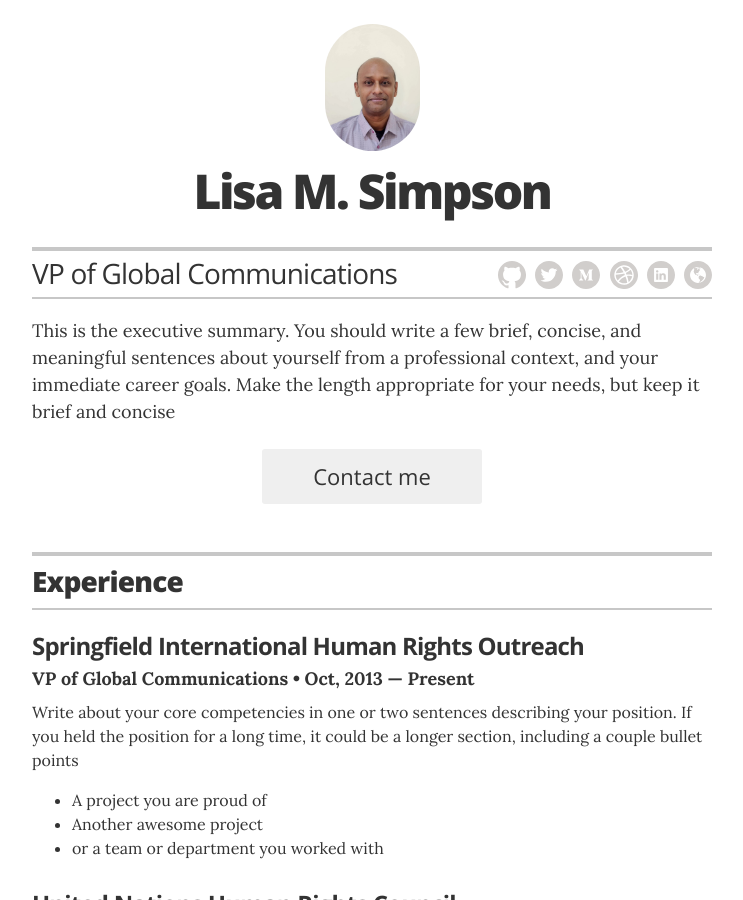
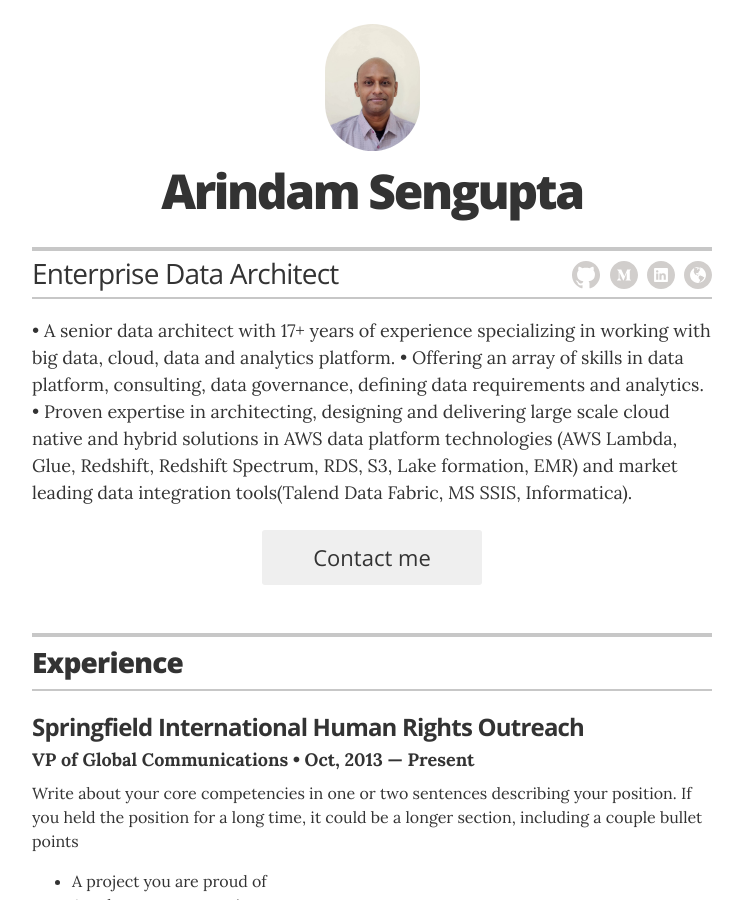
Before and after one commit to asg-dev-23/asg-dev-23.github.io, a Jekyll site: the page built from index.html, in a window 1280 px wide and 900 px high. Shown: the whole window, without its empty margins (268-1011 px from the left). Built offline with Jekyll 4.4.1, drawn with Linux system fonts in a browser that asks for light colours.

Commit message:
updated profile

```diff
--- a/_config.yml
+++ b/_config.yml
@@ -9,55 +9,54 @@ sass:
   style: compressed
 
 # Resume settings
-resume_avatar:                  "true"
-resume_name:                    "Lisa M. Simpson"
-resume_title:                   "VP of Global Communications"
+resume_avatar: "true"
+resume_name: "Arindam Sengupta"
+resume_title: "Enterprise Data Architect"
 
 # used for the contact button in _layouts/resume.html
-resume_contact_email:           "lisasimpson@youremailaddress.com"
+resume_contact_email: "connect@arindamsg.cloud"
 
 # the next two items are used for schema itemprops in _layouts/resume.html
-resume_contact_telephone:       "555-7334"
-resume_contact_address:         "742 Evergreen Terrace, Springfield"
+resume_contact_telephone: "(91)-9051577788"
+resume_contact_address: "Kolkata, West Bengal, India"
 
-resume_header_contact_info:     "742 Evergreen Terrace, Springfield • 555-7334 • lisasimpson@youremailaddress.com"
-display_header_contact_info:    "false"
+resume_header_contact_info: "Kolkata, West Bengal, India • (91)-9051577788 • connect@arindamsg.cloud"
+display_header_contact_info: "false"
 
-resume_header_intro: "<p>This is the executive summary. You should write a few brief, concise, and meaningful sentences about yourself from a professional context, and your immediate career goals. Make the length appropriate for your needs, but keep it brief and concise</p>"
+resume_header_intro: "<p>• A senior data architect with 17+ years of experience specializing in working with big data, cloud, data and analytics platform. • Offering an array of skills in data platform, consulting, data governance, defining data requirements and analytics. • Proven expertise in architecting, designing and delivering large scale cloud native and hybrid solutions in AWS data platform technologies (AWS Lambda, Glue, Redshift, Redshift Spectrum, RDS, S3, Lake formation, EMR) and market leading data integration tools(Talend Data Fabric, MS SSIS, Informatica).</p>"
 
 # use "yes" to display the email contact button,
 # "no" to display an "I'm not looking for work" message,
 # or remove the resume_looking_for_work option entirely
 # to leave blank
-resume_looking_for_work:        "yes"
+resume_looking_for_work: "yes"
 
 # Decide which sections to use
 # comment out to hide
-resume_section_experience:      true
-resume_section_education:       true
-resume_section_projects:        true
-resume_section_skills:          true
-resume_section_recognition:     true
-resume_section_links:           true
-resume_section_associations:    true
+resume_section_experience: true
+resume_section_education: true
+resume_section_projects: true
+resume_section_skills: true
+resume_section_recognition: true
+resume_section_links: true
+resume_section_associations: true
 # resume_section_interests:       true
 
 # Resume social links
 # uncomment the options you wish to display, and add your own URL
 resume_social_links:
-  resume_github_url:            "https://github.com/jglovier/resume-template"
-  resume_twitter_url:           "http://twitter.com/jglovier"
-  resume_dribbble_url:          "https://dribbble.com/jag"
+  resume_github_url: "https://github.com/asg-dev-23"
+  # resume_twitter_url:           "http://twitter.com/jglovier"
+  # resume_dribbble_url:          "https://dribbble.com/jag"
   # resume_facebook_url:          "insert Facebook URL here"
-  resume_linkedin_url:          "https://www.linkedin.com/in/joelglovier"
+  resume_linkedin_url: "https://www.linkedin.com/in/arindamsg"
   # resume_instagram_url:         "insert your Instagram URL here"
-  resume_website_url:           "http://joelglovier.com"
-  resume_medium_url:            "https://medium.com/@jglovier"
-resume_print_social_links:      true
+  resume_website_url: "https://arindamsg.cloud"
+  resume_medium_url: "https://medium.com/@arindamsg"
+resume_print_social_links: true
 
 # Design settings
-resume_theme:                   default
-
+resume_theme: default
 # Note: when editing locally, remember to restart
 # your Jekyll server when you edit this file. Changes
 # to _config.yml are only recognized when the server starts
```
